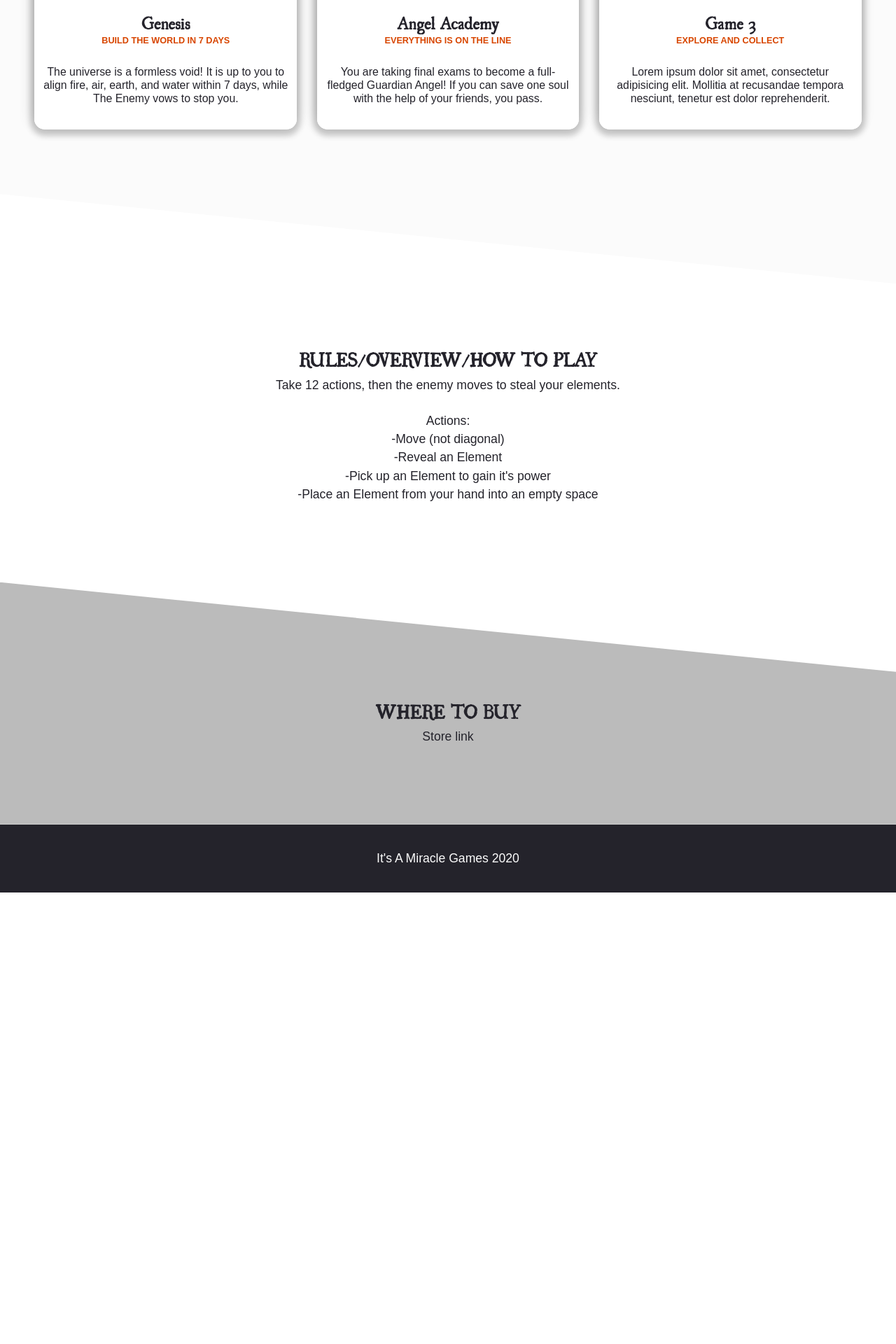
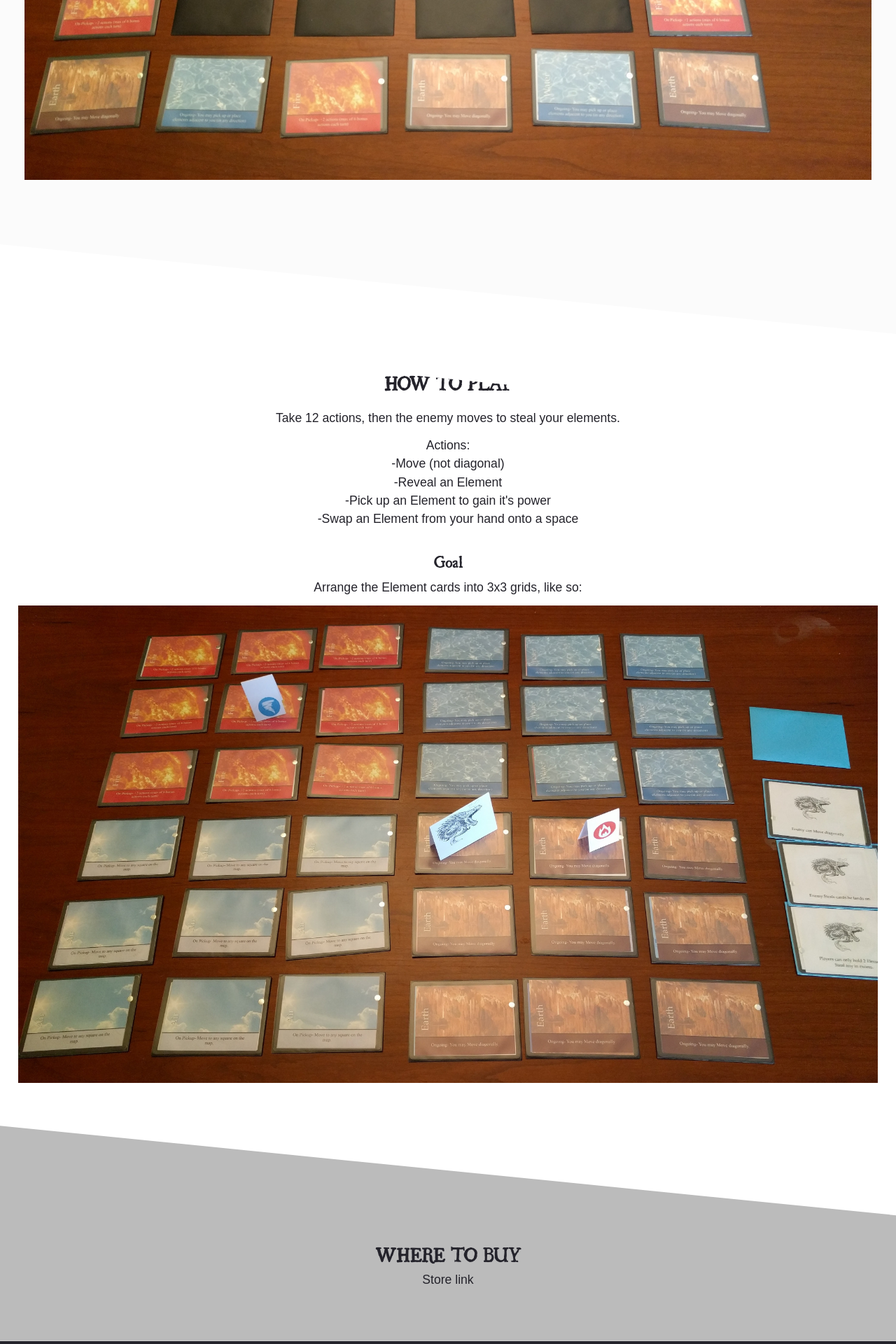
Before and after one commit to missing333/Website_ItsAMiracleGames, a PHP site: page /genesis.php in a window 1280 px wide. Shown: the part 934-2854 px from the top of the page at 70% size. Before the commit the page ends 2209 px from the top, so only its background shows below. Run offline with PHP 8.4, Linux system fonts and the light colour scheme; some web fonts are replaced.

Commit message:
changed name from genesis, updated ITB page

```diff
--- a/genesis.php
+++ b/genesis.php
@@ -31,7 +31,7 @@
     <!--  Section A - Title  -->
     <section id="section-a" class="grid">
       <div class="content-wrap">
-        <h2 class="content-title">Genesis</h2>
+        <h2 class="content-title">In The Beginning</h2>
         <p>
           In the beginning, there was a formless expanse of cards.  You are a spirit, who must absorb the powers of Air, Earth, Fire, and Water to create Order from the Chaos in 7 turns.  Only then may you rest.
         </p>
@@ -42,50 +42,10 @@
 
     <!--  Section B - Game Images  -->
     <section id="section-b" class="grid">
-      <ul id="games">
-        <li id="Genesis">
-          <a href="#">
-            <div class="card">
-              <img src="https://images.pexels.com/photos/122427/roll-the-dice-craps-board-game-points-122427.jpeg?auto=compress&cs=tinysrgb&h=750&w=1260" alt="">
-              <div class="card-content">
-                <h3 class="card-title">Genesis</h3>
-                <p class="card-description">Build the world in 7 days</p>
-                <p>
-                  The universe is a formless void! It is up to you to align fire, air, earth, and water within 7 days, while The Enemy vows to stop you.
-                </p>
-              </div>
-            </div>
-          </a>
-        </li>
-        <li id="AngelAcademy">
-          <a href="#">
-            <div class="card">
-              <img src="https://images.pexels.com/photos/163064/play-stone-network-networked-interactive-163064.jpeg?auto=compress&cs=tinysrgb&dpr=1&w=500" alt="">
-              <div class="card-content">
-                <h3 class="card-title">Angel Academy</h3>
-                <p class="card-description">Everything is on the line</p>
-                <p>
-                  You are taking final exams to become a full-fledged Guardian Angel! If you can save one soul with the help of your friends, you pass.
-                </p>
-              </div>
-            </div>
-          </a>
-        </li>
-        <li id="Game3">
-          <a href="#">
-            <div class="card">
-              <img src="https://images.pexels.com/photos/278912/pexels-photo-278912.jpeg?auto=compress&cs=tinysrgb&dpr=3&h=750&w=1260" alt="">
-              <div class="card-content">
-                <h3 class="card-title">Game 3</h3>
-                <p class="card-description">Explore and collect</p>
-                <p>
-                  Lorem ipsum dolor sit amet, consectetur adipisicing elit. Mollitia at recusandae tempora nesciunt, tenetur est dolor reprehenderit.
-                </p>
-              </div>
-            </div>
-          </a>
-        </li>
-      </ul>
+      <div class="content-wrap">
+        <h2 class="content-title">Setup</h2><br>
+        <img src="Art\Layout_Start.jpg" alt="Starting Layout">
+      </div>
     </section>
 
 
@@ -94,15 +54,20 @@
     <!--section D - Rules/OverView/How to Play  -->
     <section id="section-d" class="grid">
       <div id="Contact" class="box">
-        <h2 class="content-title">Rules/OverView/How to Play</h2>
-        <p>
+        <h2 class="content-title">How to Play</h2>
+
+        <br>
           Take 12 actions, then the enemy moves to steal your elements.
           <p>Actions:
             <br>-Move (not diagonal)
             <br>-Reveal an Element
             <br>-Pick up an Element to gain it's power
-            <br>-Place an Element from your hand into an empty space
+            <br>-Swap an Element from your hand onto a space
           </p>
+          <br>
+          <h3>Goal</h3>
+          <p>Arrange the Element cards into 3x3 grids, like so:</p>
+          <img src="Art\Layout_End.jpg" alt="">
 
 
       </div>
--- a/header.html
+++ b/header.html
@@ -8,7 +8,7 @@
 		<ul>
 			<li><a href="#games" class="DropDownIcon">Games</a>
 				<ul class="dropdown">
-					<li><a href="genesis.php">Genesis</a></li>
+					<li><a href="genesis.php">In The Beginning</a></li>
 					<li><a href="angelacademy.php">Angel Academy</a></li>
 					<li><a href="#Game3">Game 3</a></li>
 				</ul>
--- a/style.css
+++ b/style.css
@@ -227,7 +227,6 @@ header ul li ul li a {
   color: var(--color-dark);
   padding: 0 1.5em;
   padding-top: 125px;
-  padding-bottom: 150px;
   z-index: 1;
 }
 
@@ -240,7 +239,7 @@ header ul li ul li a {
   clip-path: polygon(0 0, 100% 10vw, 100% 100%, 0 calc(100% - 10vw));
   justify-content: center;
   background: var(--color-light);
-  padding-bottom: 150px;
+  padding: 3.5em 1.5em;
 }
 
 #section-b li:before {
@@ -261,7 +260,7 @@ header ul li ul li a {
   z-index: 999;
 }
 
-#section-b img {
+#section-b .cardImg {
   border-radius: 15px 15px 0 0;
 }
 
@@ -315,7 +314,7 @@ header ul li ul li a {
 }
 
 #section-d .box {
-  padding: 100px 50px;
+  padding: 3.5em 1.5em;
   color: var(--color-dark);
   background: #FFF;
   clip-path: polygon(0 0, 100% 10vw, 100% 100%, 0 100%);
```
Also changed, not shown: index.php (+6 -6 lines), Art/Layout_End.jpg (added), Art/Layout_Start.jpg (added).
